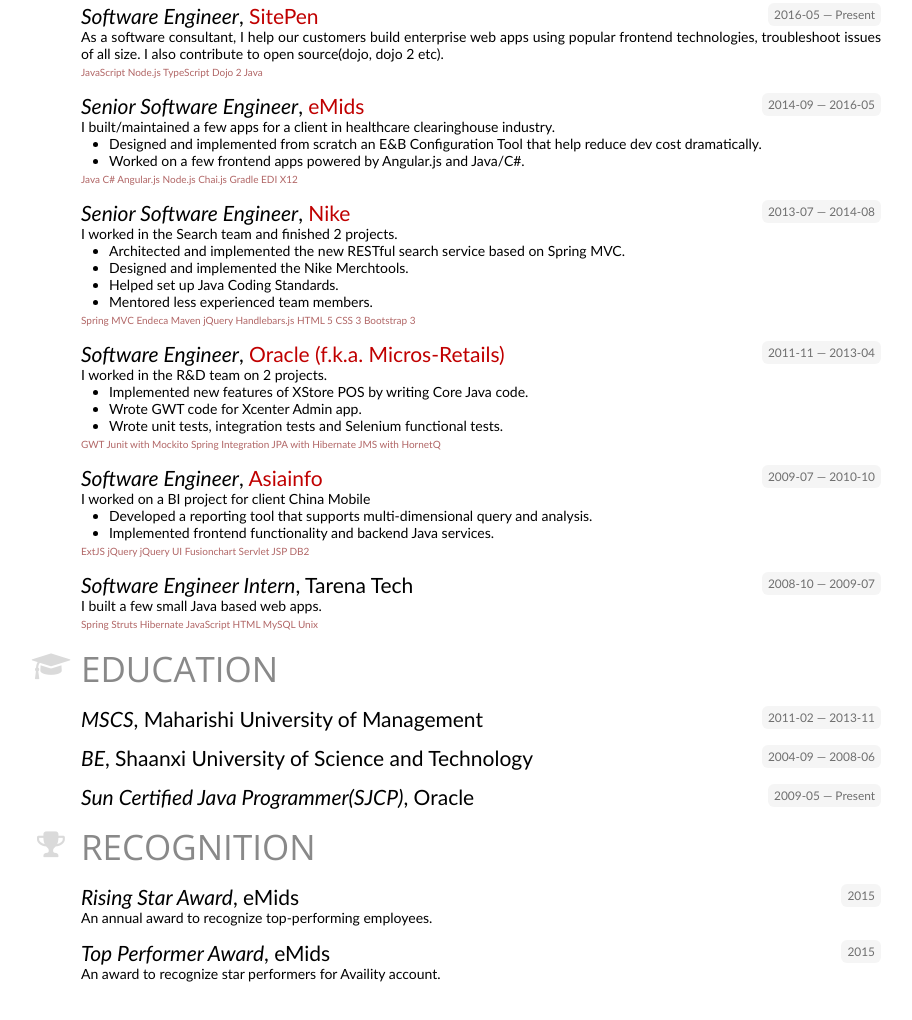
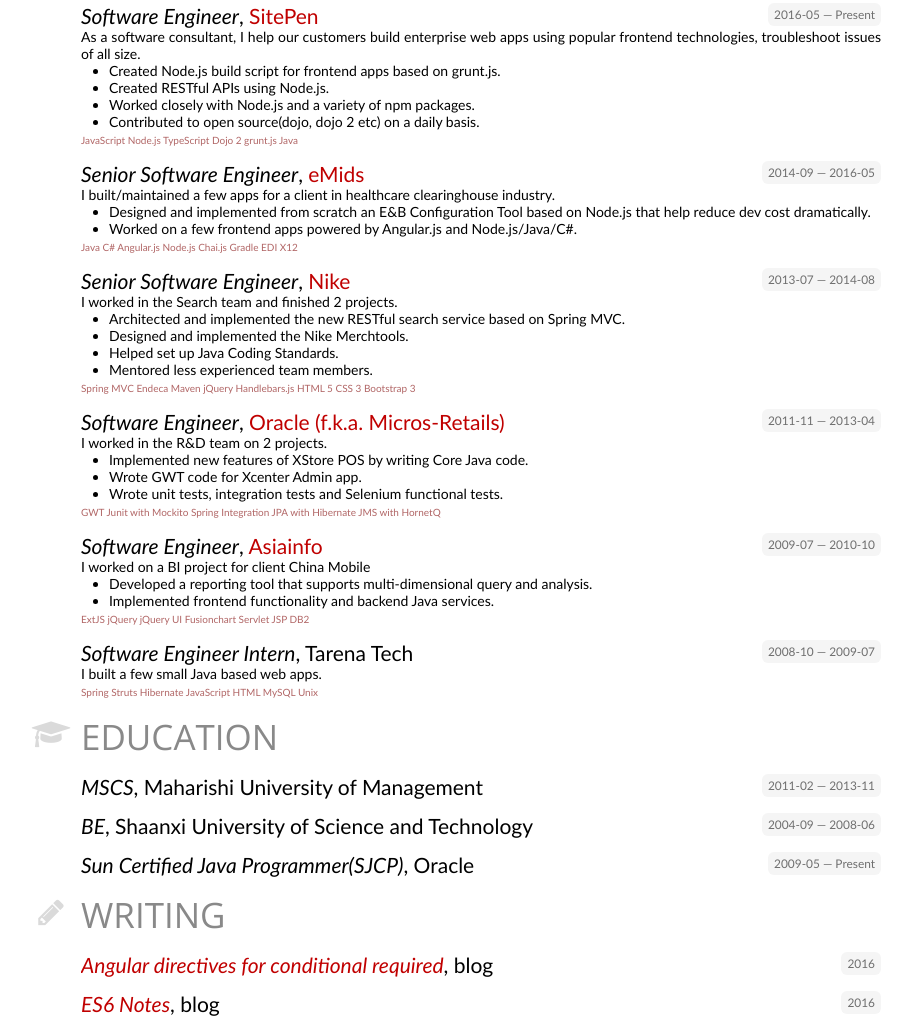
Before and after one commit to lzhoucs/resume, a plain HTML site: page index.html in a window 1280 px wide. Shown: the part 514-1534 px from the top of the page, without its empty margins (159-1071 px from the left). Before the commit the page ends 1511 px from the top, so only its background shows below. Drawn offline with nearby package versions, Linux system fonts and the light colour scheme.

Commit message:
Highlight node.js and add blog section.

```diff
--- a/index.html
+++ b/index.html
@@ -245,9 +245,14 @@
 
                     <p>
                         <p>As a software consultant, I help our customers build enterprise web apps
-                            using popular frontend technologies, troubleshoot issues of all size. I
-                            also contribute to open source(dojo, dojo 2 etc).</p>
-                    </p> <span class="keywords">JavaScript Node.js TypeScript Dojo 2 Java </span>
+                            using popular frontend technologies, troubleshoot issues of all size.</p>
+                    </p>
+                    <ul>
+                        <li>Created Node.js build script for frontend apps based on grunt.js.</li>
+                        <li>Created RESTful APIs using Node.js.</li>
+                        <li>Worked closely with Node.js and a variety of npm packages.</li>
+                        <li>Contributed to open source(dojo, dojo 2 etc) on a daily basis.</li>
+                    </ul> <span class="keywords">JavaScript Node.js TypeScript Dojo 2 grunt.js Java </span>
                 </div>
                 <div>
                      <h3><em>Senior Software Engineer</em>,
@@ -260,9 +265,9 @@
                             industry.</p>
                     </p>
                     <ul>
-                        <li>Designed and implemented from scratch an E&amp;B Configuration Tool that
-                            help reduce dev cost dramatically.</li>
-                        <li>Worked on a few frontend apps powered by Angular.js and Java/C#.</li>
+                        <li>Designed and implemented from scratch an E&amp;B Configuration Tool based
+                            on Node.js that help reduce dev cost dramatically.</li>
+                        <li>Worked on a few frontend apps powered by Angular.js and Node.js/Java/C#.</li>
                     </ul> <span class="keywords">Java C# Angular.js Node.js Chai.js Gradle EDI X12 </span>
                 </div>
                 <div>
@@ -345,6 +350,25 @@
                 </div>
             </section>
             <hr>
+            <section id="writing">
+                <header> <span class="fa fa-lg fa-pencil"></span>
+                     <h2>writing</h2>
+
+                </header>
+                <div>
+                     <h3><em><a href="https://lzhoucs.github.io/tech/angular/2016/01/31/conditional-required/">Angular directives for conditional required</a></em>,
+            blog</h3>
+ <span class="tenure">2016</span>
+
+                </div>
+                <div>
+                     <h3><em><a href="https://lzhoucs.github.io/tech/javascript/2016/04/24/es6-notes/">ES6 Notes</a></em>,
+            blog</h3>
+ <span class="tenure">2016</span>
+
+                </div>
+            </section>
+            <hr>
             <section id="recognition">
                 <header> <span class="fa fa-lg fa-trophy"></span>
                      <h2>recognition</h2>
```
Also changed, not shown: src/resume.json (+31 -4 lines).
